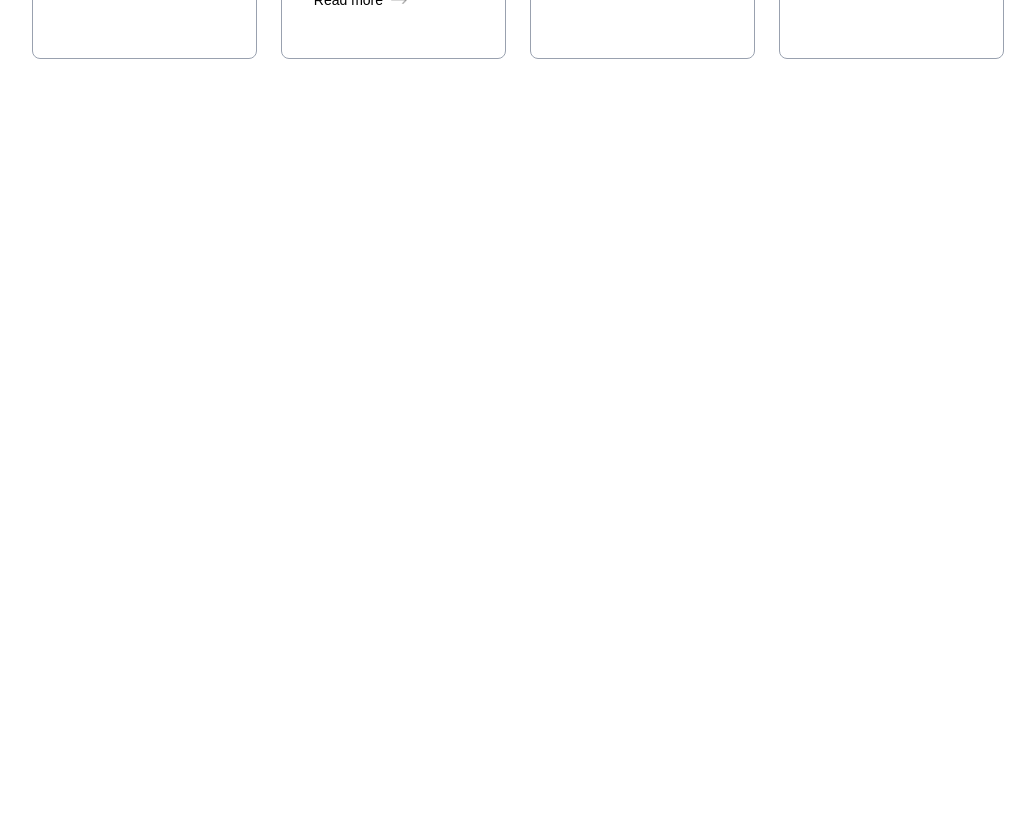
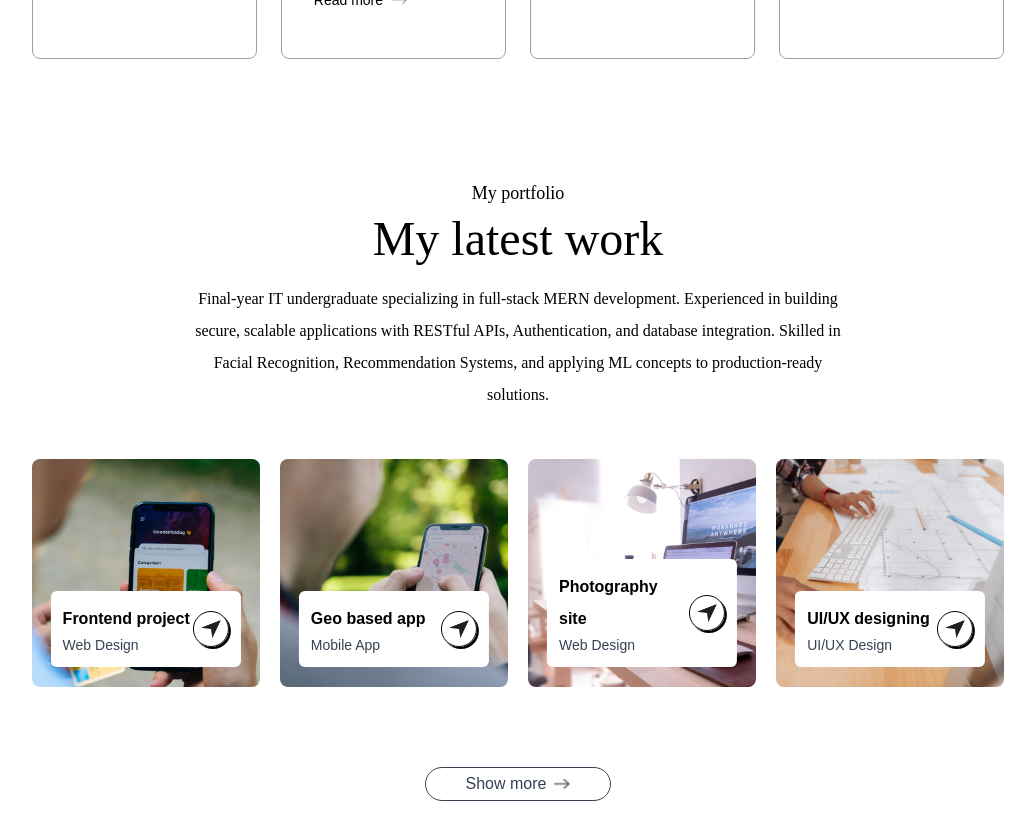
Before and after one commit to LayuruLK/Portfolio, a Next.js app in the folder portfolio/: page / in a window 1280 px wide. Shown: the part 2220-3059 px from the top of the page, without its empty margins (122-1157 px from the left). Before the commit the page ends 2359 px from the top, so only its background shows below. Built offline with nearby package versions, Linux system fonts and the light colour scheme; a web font is replaced by a local one.

Commit message:
feat: completed work section

```diff
--- /dev/null
+++ b/portfolio/app/components/Work.tsx
@@ -0,0 +1,42 @@
+import { assets, workData } from '@/assets/assets'
+import Image from 'next/image'
+import React from 'react'
+
+const Work = () => {
+    return (
+        <div id='work' className='w-full px-[12%] py-10 scroll-mt-20'>
+            <h4 className='text-center mb-2 text-lg font-ovo'>My portfolio</h4>
+            <h2 className='text-center text-5xl font-ovo'>My latest work</h2>
+
+            <p className='text-center max-w-2xl mx-auto mt-5 mb-12 font-ovo'>
+                Final-year IT undergraduate specializing in full-stack MERN development. Experienced in
+                building secure, scalable applications with RESTful APIs, Authentication, and database
+                integration. Skilled in Facial Recognition, Recommendation Systems, and applying ML
+                concepts to production-ready solutions.
+            </p>
+
+            <div className='grid grid-cols-[var(--grid-template-columns-layout)] my-10 gap-5'>
+                {workData.map((project, index) => (
+                    <div key={index} style={{ backgroundImage: `url(${project.bgImage})` }} className='aspect-square bg-no-repeat bg-cover bg-center rounded-lg relative cursor-pointer group'>
+                        <div className='bg-white w-10/12 rounded-md absolute bottom-5 left-1/2 -translate-x-1/2 px-3 py-3 flex items-center justify-between duration-500 group-hover:bottom-7'>
+                            <div>
+                                <h2 className='font-semibold'>{project.title}</h2>
+                                <p className='text-sm text-gray-700'>{project.description}</p>
+                            </div>
+
+                            <div className='border rounded-full border-black w-9 aspect-square flex items-center justify-center shadow-[2px_2px_0_#000] group-hover:bg-lime-300 transition'>
+                                <Image src={assets.send_icon} alt='send-icon' className='w-5' />
+                            </div>
+                        </div>
+                    </div>
+                ))}
+            </div>
+
+            <a href="" className='w-max flex items-center justify-center gap-2 text-gray-700 border-[0.5px] border-gray-700 rounded-full y-3 px-10 mx-auto my-20 hover:bg-light-hover duration-500'>
+                Show more <Image src={assets.right_arrow_bold} alt='right-arrow' className='w-4'/>
+            </a>
+        </div>
+    )
+}
+
+export default Work
--- a/portfolio/app/page.tsx
+++ b/portfolio/app/page.tsx
@@ -3,6 +3,7 @@
 import Header from "./components/Header";
 import Navbar from "./components/Navbar";
 import Services from "./components/Services";
+import Work from "./components/Work";
 
 
 export default function Home() {
@@ -12,6 +13,7 @@
       <Header />
       <About />
       <Services />
+      <Work />
     </>
   );
 }
```
